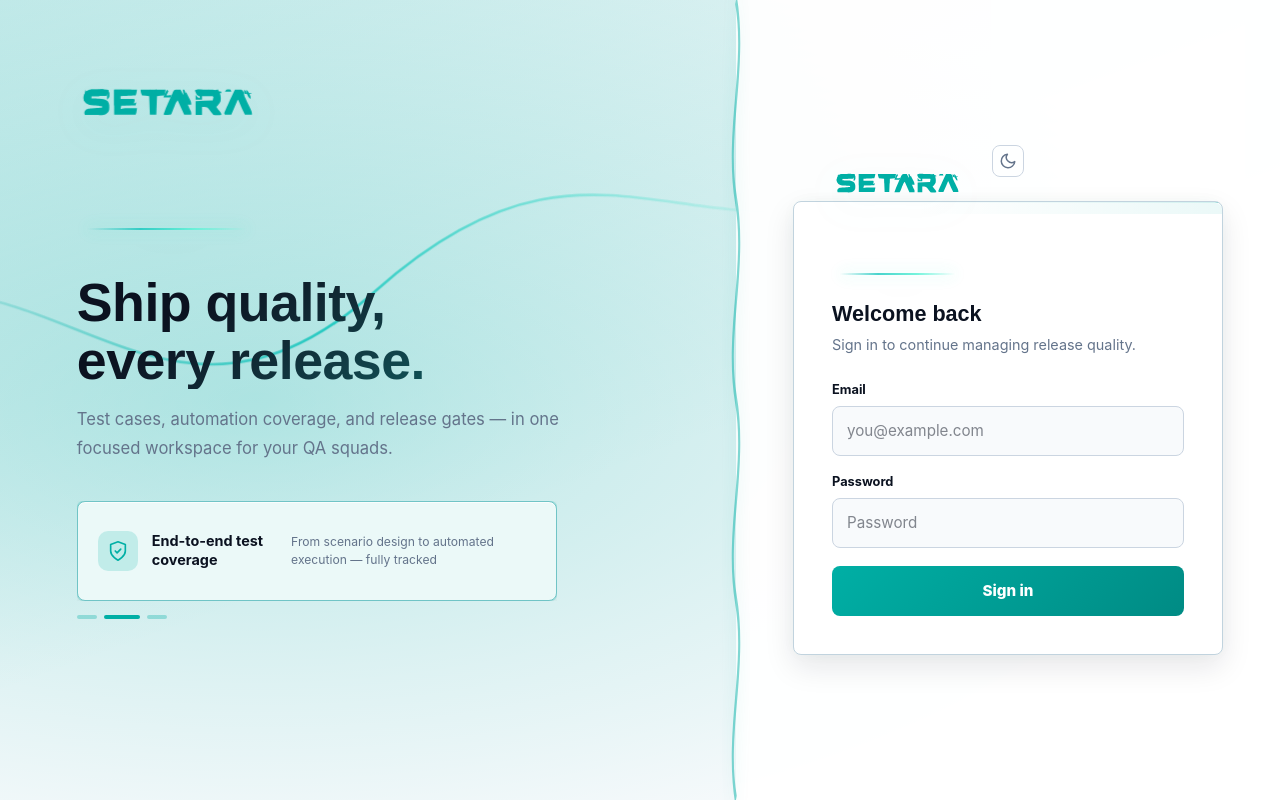
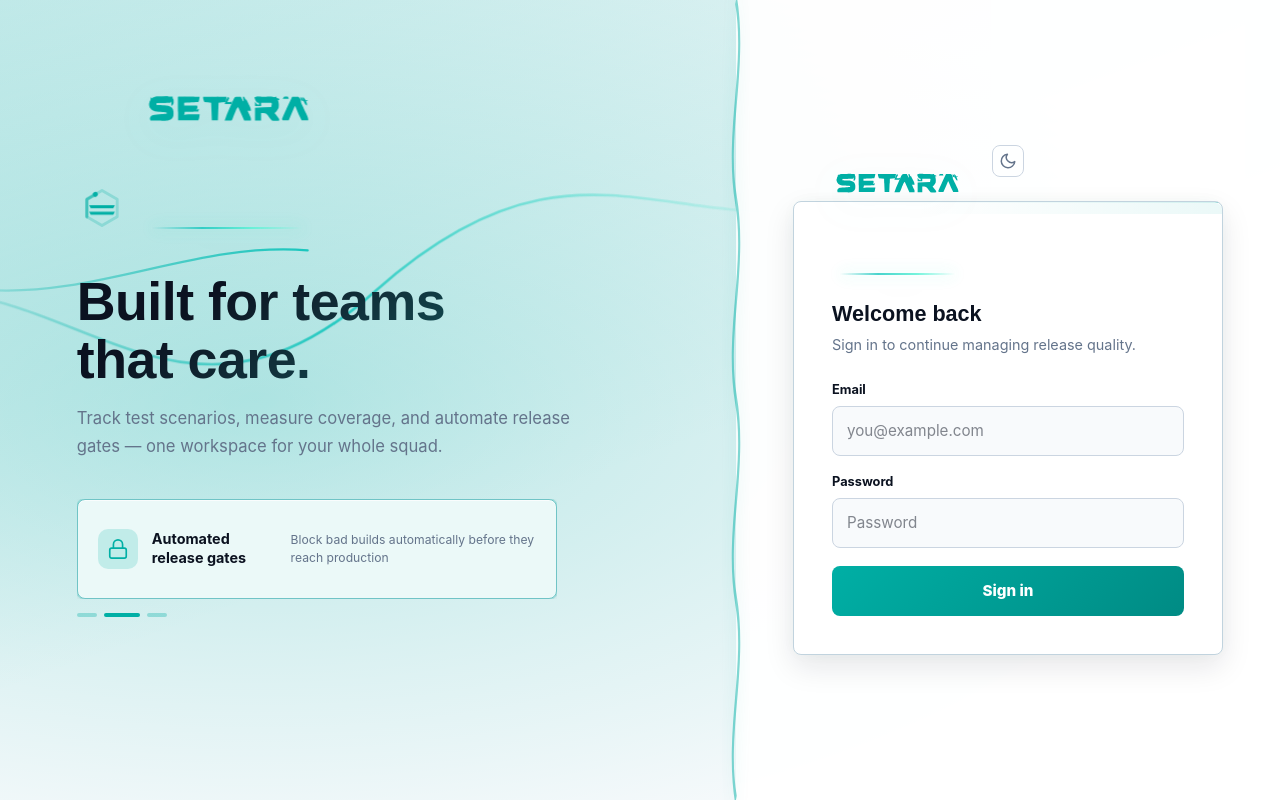
Before and after one commit to ygrip/setara-ui, a SvelteKit app: page /login in a window 1280 px wide. Built offline with nearby package versions, Linux system fonts and the light colour scheme.

Commit message:
feat(login): SetaraLoader beside hero logo, fix GSAP viewBox flash, random scribble, friendly wording

```diff
--- a/src/lib/components/SetaraGsapLogo.svelte
+++ b/src/lib/components/SetaraGsapLogo.svelte
@@ -2,6 +2,11 @@
   import { onMount, tick } from 'svelte';
   import gsap from 'gsap';
   import setaraSvg from '$lib/assets/setara.svg?raw';
+
+  const croppedViewBox = '32 128 252 75';
+  const svgReady = setaraSvg
+    .replace(/width="313"/, 'width="100%"')
+    .replace(/height="313"/, `height="100%" viewBox="${croppedViewBox}" preserveAspectRatio="xMidYMid meet"`);
 
   let {
     size = 172,
@@ -15,17 +20,11 @@
     loop?: boolean;
   } = $props();
 
-  const croppedViewBox = '32 128 252 75';
-
   let root: HTMLDivElement | undefined = $state(undefined);
 
   const cssSize = $derived(typeof size === 'number' ? `${size}px` : size);
 
   function prepareSvg(svg: SVGSVGElement) {
-    svg.setAttribute('viewBox', croppedViewBox);
-    svg.setAttribute('preserveAspectRatio', 'xMidYMid meet');
-    svg.removeAttribute('width');
-    svg.removeAttribute('height');
     svg.setAttribute('aria-hidden', 'true');
     svg.setAttribute('focusable', 'false');
   }
@@ -128,11 +127,11 @@
   aria-label={ariaLabel}
 >
   <span class="setara-gsap-logo__base">
-    {@html setaraSvg}
+    {@html svgReady}
   </span>
 
   <span class="setara-gsap-logo__shine" aria-hidden="true">
-    {@html setaraSvg}
+    {@html svgReady}
   </span>
 
   <span class="setara-gsap-logo__underline" aria-hidden="true"></span>
@@ -167,6 +166,7 @@
 
   .setara-gsap-logo__base :global(path) {
     fill: #00afa5;
+    opacity: 0;
   }
 
   .setara-gsap-logo__shine {
--- a/src/routes/login/+page.svelte
+++ b/src/routes/login/+page.svelte
@@ -135,18 +135,37 @@
           stroke-linecap="round"
           fill="none"
         />
+        <path
+          class="sp sp--4"
+          pathLength="1"
+          d="M957 170C770 60 590 310 400 160C240 40 130 230 -42 110"
+          stroke="url(#sline)"
+          stroke-width="1.5"
+          stroke-linecap="round"
+          fill="none"
+        />
+        <path
+          class="sp sp--5"
+          pathLength="1"
+          d="M-60 140C170 320 320 60 540 230C700 360 820 90 960 260"
+          stroke="url(#sline)"
+          stroke-width="2.0"
+          stroke-linecap="round"
+          fill="none"
+        />
       </svg>
     </div>
 
     <div class="hero-brand" aria-label="Setara">
-      <SetaraGsapLogo size={180} />
+      <SetaraLoader mode="orbit" size={50} />
+      <SetaraGsapLogo size={170} />
     </div>
 
     <div class="hero-copy">
-      <h1 id="login-heading">Ship quality,<br />every release.</h1>
+      <h1 id="login-heading">Built for teams<br />that care.</h1>
       <p>
-        Test cases, automation coverage, and release gates — in one focused workspace for your QA
-        squads.
+        Track test scenarios, measure coverage, and automate release gates — one workspace for your
+        whole squad.
       </p>
     </div>
 
@@ -333,10 +352,23 @@
     animation-duration: 11s;
   }
 
+  .sp--4 {
+    animation-name: scribble-draw-rev;
+    animation-delay: -1.9s;
+    animation-duration: 7.5s;
+  }
+
+  .sp--5 {
+    animation-delay: -10.4s;
+    animation-duration: 13s;
+  }
+
   /* ── Brand mark ────────────────────────────────────────── */
 
   .hero-brand {
-    display: block;
+    display: flex;
+    align-items: center;
+    gap: 16px;
   }
 
   /* ── Hero copy ─────────────────────────────────────────── */
@@ -716,6 +748,15 @@
     100% { stroke-dashoffset: 1;  opacity: 0; }
   }
 
+  @keyframes scribble-draw-rev {
+    0%   { stroke-dashoffset: -1; opacity: 0; }
+    8%   { opacity: 0.9; }
+    40%  { stroke-dashoffset: 0;  opacity: 0.9; }
+    62%  { stroke-dashoffset: 0;  opacity: 0.7; }
+    76%  { stroke-dashoffset: 1;  opacity: 0; }
+    100% { stroke-dashoffset: -1; opacity: 0; }
+  }
+
   @keyframes card-enter {
     from { opacity: 0; transform: translateY(18px) scale(0.98); }
     to   { opacity: 1; transform: translateY(0) scale(1); }
@@ -790,15 +831,17 @@
 
   @media (prefers-reduced-motion: reduce) {
     .sp,
+    .sp--4,
     .login-card,
     .submit-btn {
       animation: none;
       transition-duration: 0.001ms;
     }
 
-    .sp {
+    .sp,
+    .sp--4 {
       stroke-dashoffset: 0;
-      opacity: 0.6;
+      opacity: 0.5;
     }
 
     .submit-btn:hover:not(:disabled) {
```
